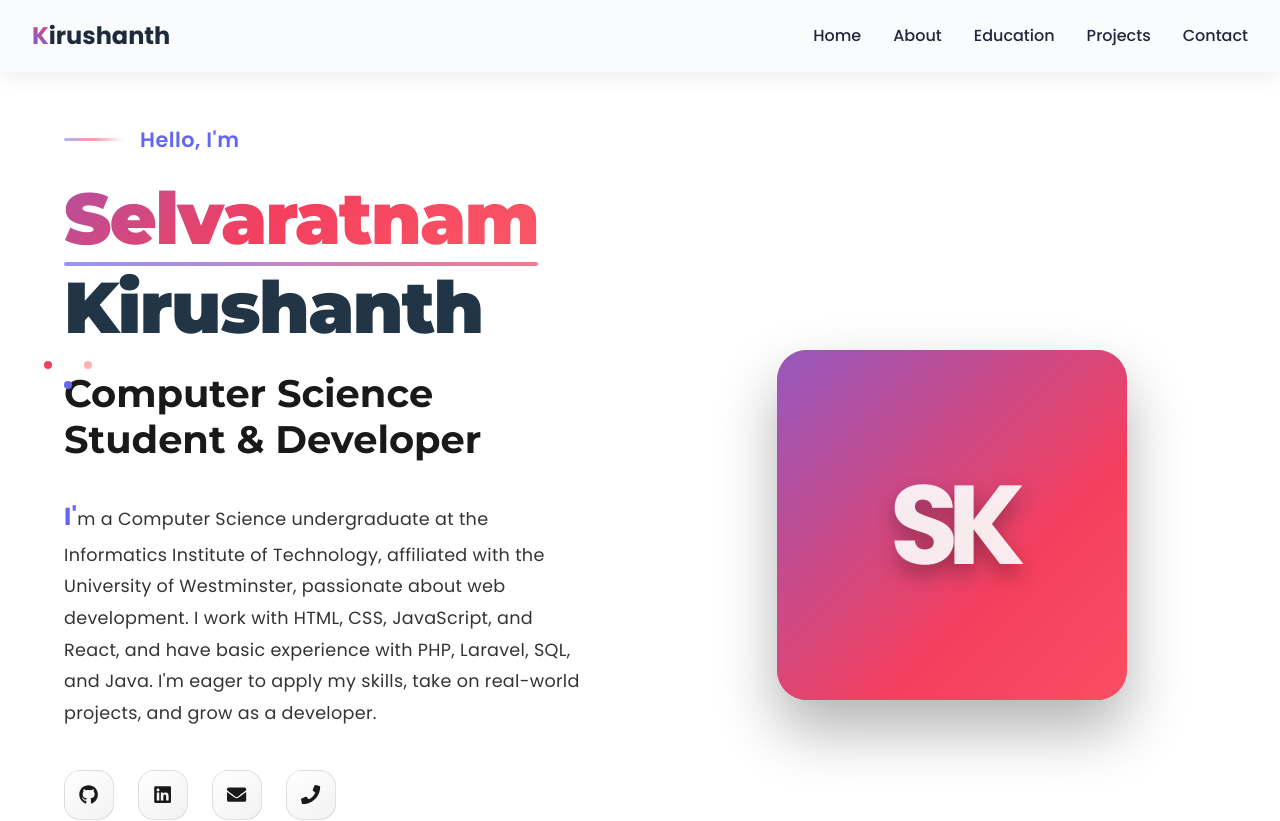
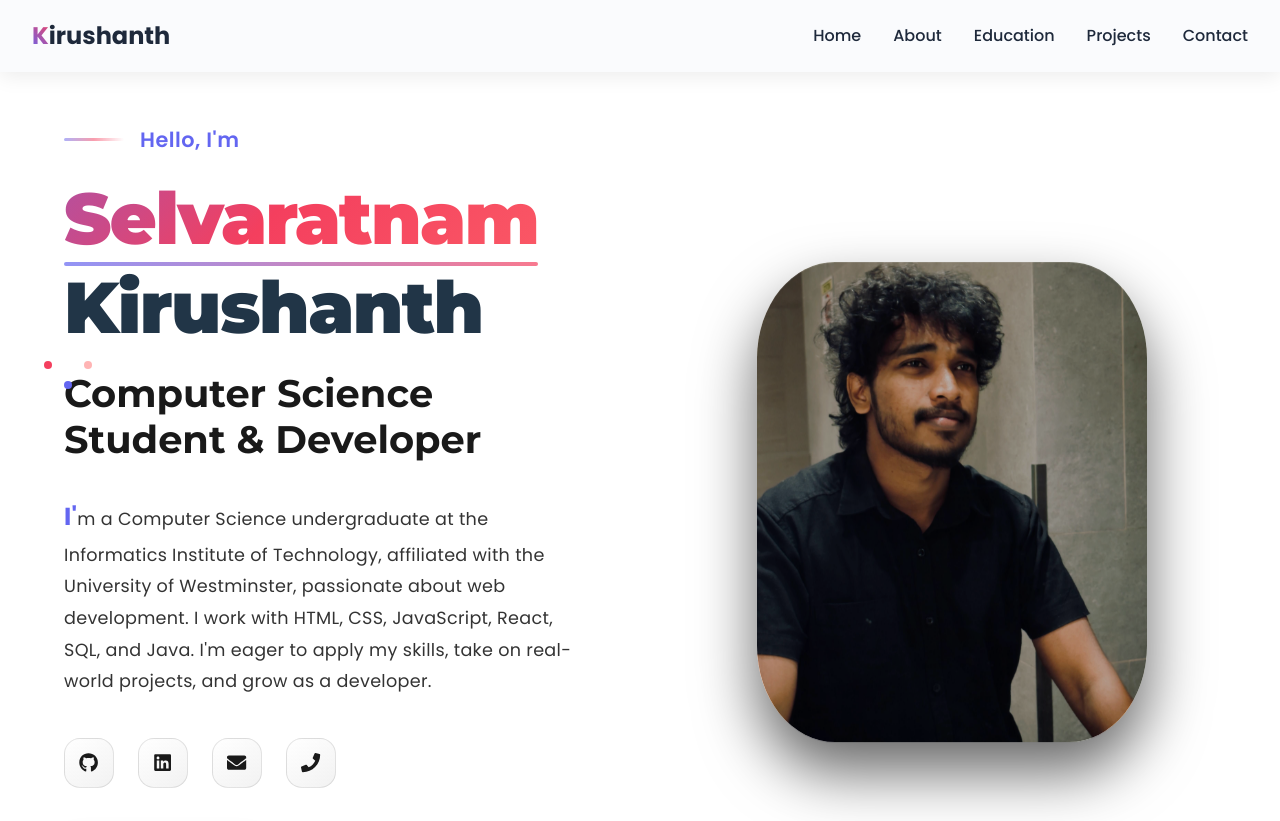
Before and after one commit to kirushanthSr/Portfolio_Kirushnath, a React (Vite) app: page /about in a window 1280 px wide. Shown: the top 821 px of the page. Built offline with nearby package versions, Linux system fonts and the light colour scheme.

Commit message:
Update portfolio changes

```diff
--- a/src/components/About.jsx
+++ b/src/components/About.jsx
@@ -277,7 +277,6 @@ const About = ({ theme }) => {
                 <SkillItem theme={theme}>CSS3</SkillItem>
                 <SkillItem theme={theme}>React.js</SkillItem>
                 <SkillItem theme={theme}>Bootstrap</SkillItem>
-                <SkillItem theme={theme}>Tailwind CSS</SkillItem>
                 <SkillItem theme={theme}>REST APIs</SkillItem>
               </SkillsGrid>
 
--- a/src/components/Home.jsx
+++ b/src/components/Home.jsx
@@ -1,6 +1,7 @@
 import styled from '@emotion/styled';
 import { motion } from 'framer-motion';
 import { FaGithub, FaLinkedin, FaEnvelope, FaPhone, FaArrowDown } from 'react-icons/fa';
+import profilePic from '../assets/WhatsApp Image 2025-07-25 at 03.38.53_84b0123a.jpg';
 
 const HomeContainer = styled.section`
   min-height: 100vh;
@@ -336,54 +337,38 @@ const ImageContainer = styled(motion.div)`
 `;
 
 const ProfileImage = styled(motion.div)`
-  width: 350px;
-  height: 350px;
-  border-radius: 30px;
-  background: linear-gradient(135deg, var(--primary) 0%, var(--accent) 50%, #ff6b6b 100%);
-  background-size: 200% 200%;
+  width: 390px;
+  height: 480px;
+  border-radius: 20%;
+  background-size: 80% 80%;
+  background-position: center;
   position: relative;
   overflow: hidden;
   box-shadow:
-    0 30px 60px rgba(0, 0, 0, 0.3),
+    0 30px 60px rgba(0, 0, 0, 0.6),
     0 0 0 1px rgba(255, 255, 255, 0.1);
-  animation: gradientRotate 6s ease-in-out infinite;
 
-  &::before {
+  &::after {
     content: '';
     position: absolute;
-    top: -2px;
-    left: -2px;
-    right: -2px;
-    bottom: -2px;
-    background: linear-gradient(45deg, var(--primary), var(--accent), #ff6b6b, var(--primary));
-    background-size: 300% 300%;
-    border-radius: 32px;
-    z-index: -1;
-    animation: borderGlow 2s linear infinite;
+    top: 0;
+    left: 0;
+    width: 100%;
+    height: 100%;
+    background: rgba(0, 0, 0, 0.25);
+    pointer-events: none;
+    border-radius: 20%;
   }
 
-  &::after {
-    content: 'SK';
-    position: absolute;
-    top: 50%;
-    left: 50%;
-    transform: translate(-50%, -50%);
-    font-size: 7rem;
-    font-weight: 900;
-    color: rgba(255, 255, 255, 0.9);
-    text-shadow: 0 10px 20px rgba(0, 0, 0, 0.3);
-    letter-spacing: -0.1em;
-  }
+
+
+
 
   @keyframes gradientRotate {
     0%, 100% { background-position: 0% 50%; }
     50% { background-position: 100% 50%; }
   }
 
-  @keyframes borderGlow {
-    0%, 100% { background-position: 0% 50%; }
-    50% { background-position: 100% 50%; }
-  }
 
   @media (max-width: 768px) {
     width: 250px;
@@ -493,7 +478,7 @@ const Home = ({ theme }) => {
             animate={{ opacity: 1, y: 0 }}
             transition={{ duration: 0.5, delay: 0.6 }}
           >
-            I'm a Computer Science undergraduate at the Informatics Institute of Technology, affiliated with the University of Westminster, passionate about web development. I work with HTML, CSS, JavaScript, and React, and have basic experience with PHP, Laravel, SQL, and Java. I'm eager to apply my skills, take on real-world projects, and grow as a developer.
+            I'm a Computer Science undergraduate at the Informatics Institute of Technology, affiliated with the University of Westminster, passionate about web development. I work with HTML, CSS, JavaScript, React, SQL, and Java. I'm eager to apply my skills, take on real-world projects, and grow as a developer.
           </Description>
 
           <SocialLinks
@@ -536,6 +521,8 @@ const Home = ({ theme }) => {
           </CTAButton>
         </TextContent>
 
+
+
 <ImageContainer
   initial={{ opacity: 0, scale: 0.8 }}
   animate={{ opacity: 1, scale: 1 }}
@@ -544,8 +531,21 @@ const Home = ({ theme }) => {
   <ProfileImage
     whileHover={{ scale: 1.05, rotate: 5 }}
     transition={{ duration: 0.3 }}
-            className="animate-float"
+    className={profilePic ? "animate-float has-image" : "animate-float"}
+  >
+    {profilePic && (
+      <img
+        src={profilePic}
+        alt="Profile"
+        style={{
+          width: "100%",
+          height: "100%",
+          objectFit: "cover",
+          borderRadius: "30px"
+        }}
       />
+    )}
+  </ProfileImage>
 </ImageContainer>
       </Content>
 
```
Also changed, not shown: src/assets/WhatsApp Image 2025-07-25 at 03.38.53_84b0123a.jpg (added). Lines whose indentation alone changed are shown as unchanged.
